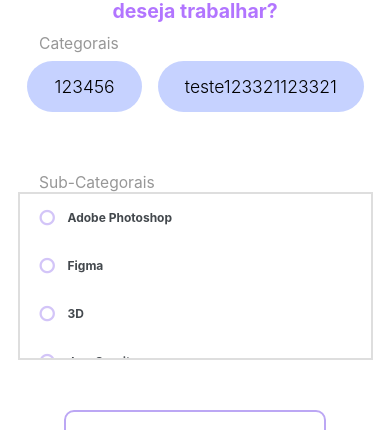
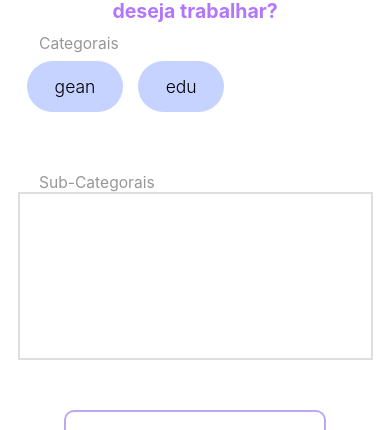
Before and after one commit to EduSan1/MediaSpace, a React Native app in the folder mobile/: screen /Login in a window 390 px wide. Shown: the part 303-733 px from the top of the page. Built offline with nearby package versions, Linux system fonts and the light colour scheme.

Commit message:
chore: connect subCategory in category

```diff
--- a/mobile/src/components/ CompleteRegisterFreelancer/index.tsx
+++ b/mobile/src/components/ CompleteRegisterFreelancer/index.tsx
@@ -9,46 +9,7 @@
     const [check, setCheck] = useState("")
     const [isLoad, setIsLoad] = useState(false)
     const [categories, setCategories] = useState([
-        {
-            "id": "30a57a03-96c6-42c2-b098-32e8756d2b62",
-            "name": "123456",
-            "icon": "123",
-            "is_active": true,
-            "create_at": "2022-09-28T23:23:10.927Z",
-            "update_at": "2022-09-28T23:23:10.927Z",
-            "sub_categories": [
-                {
-                    "id": "30cd530f-e380-412c-8fc7-3707506cb71d",
-                    "name": "aaaaa",
-                    "is_active": false,
-                    "create_at": "2022-09-29T23:23:12.567Z",
-                    "update_at": "2022-09-29T23:26:51.000Z"
-                },
-                {
-                    "id": "72b1a1c4-961c-485a-aa67-ac406d2447a8",
-                    "name": "2",
-                    "is_active": true,
-                    "create_at": "2022-09-29T23:23:19.043Z",
-                    "update_at": "2022-09-29T23:23:19.043Z"
-                },
-                {
-                    "id": "9d243ac6-c8f7-4ae8-81d9-2ec6dd2565b3",
-                    "name": "3",
-                    "is_active": true,
-                    "create_at": "2022-09-29T23:23:23.237Z",
-                    "update_at": "2022-09-29T23:23:23.237Z"
-                }
-            ]
-        },
-        {
-            "id": "7979b446-b804-4f33-88d9-a1c60f147516",
-            "name": "teste123321123321",
-            "icon": "123",
-            "is_active": false,
-            "create_at": "2022-09-28T23:22:07.202Z",
-            "update_at": "2022-09-28T23:26:26.000Z",
-            "sub_categories": []
-        },
+
         {
             "id": "859c7fb7-9c8e-4bb2-88ef-605502ebbeaa",
             "name": "gean",
@@ -88,24 +49,6 @@
             ]
         },
         {
-            "id": "a16b6bf4-1d3e-4319-b01c-ada96ac55dd1",
-            "name": "4",
-            "icon": "4",
-            "is_active": true,
-            "create_at": "2022-10-02T23:46:10.174Z",
-            "update_at": "2022-10-02T23:46:10.174Z",
-            "sub_categories": []
-        },
-        {
-            "id": "bdec6f7c-d71c-4125-b8e1-9db47303270b",
-            "name": "2",
-            "icon": "2",
-            "is_active": true,
-            "create_at": "2022-10-02T23:45:46.634Z",
-            "update_at": "2022-10-02T23:45:46.634Z",
-            "sub_categories": []
-        },
-        {
             "id": "d4a10075-3171-4998-91ab-30b17b8ef2f3",
             "name": "edu",
             "icon": "4",
@@ -143,15 +86,7 @@
                 }
             ]
         },
-        {
-            "id": "d9314b8f-7cf8-4cba-a8da-69c579073b98",
-            "name": "3",
-            "icon": "3",
-            "is_active": true,
-            "create_at": "2022-10-02T23:46:04.564Z",
-            "update_at": "2022-10-02T23:46:04.564Z",
-            "sub_categories": []
-        }
+
     ])
     const [userRegister, setUserRegister] = useState({
         name: {
@@ -160,14 +95,22 @@
 
     })
 
-    const [subCategories, setSubCategories] = useState([{}])
+    const [subCategories, setSubCategories] = useState<any>([])
 
     const findSubCategories = (idCategory: string, action: "REMOVE" | "ADD") => {
 
-       const filter : any = categories.find((category : any) => category.id === idCategory)
-       console.log(filter)
+        const categoryFilter : any = categories.find((category: any) => category.id === idCategory)
 
-    //    setSubCategories({...subCategories, filter.sub_categories})
+        if (action === "ADD") {
+            setSubCategories([ ...subCategories, ...categoryFilter.sub_categories ])
+        }else {
+            let subcategoriesFilter = categoryFilter.sub_categories.filter((subCategoryFilter: any) => subCategories.filter((subcategory : any) => subcategory.id !== subCategoryFilter.id))
+            // subcategoriesFilter = subcategoriesFilter
+            console.log(JSON.stringify(subcategoriesFilter))
+
+            // setSubCategories(subcategoriesFilter)
+        }
+
     }
 
 
@@ -200,7 +143,7 @@
                             return <CategoryButton id={category.id} setSubCategories={findSubCategories} icon="s" action={() => console.log("a")} category={category.name} />
                         })
                     }
-               </ScrollView>
+                </ScrollView>
             </View>
 
 
@@ -212,15 +155,13 @@
 
             <View style={styles.areaContainer2}>
                 <ScrollView style={styles.sectionSubCategory}>
-                    <CheckboxComponent title="Adobe Photoshop" id="Adobe Photoshop" />
-                    <CheckboxComponent title="Figma" id="Figma" />
-                    <CheckboxComponent title="3D" id="3d" />
-                    <CheckboxComponent title="JavaScrpit" id="js" />
-                    <CheckboxComponent title="Adobe Photoshop" id="Adobe Photoshop" />
-                    <CheckboxComponent title="Figma" id="Figma" />
-                    <CheckboxComponent title="3D" id="3d" />
-                    <CheckboxComponent title="JavaScrpit" id="js" />
-                    <CheckboxComponent title="Adobe Photoshop" id="Adobe Photoshop" />
+
+                    {
+                        subCategories?.map((subcategory: any) => {
+                            return <CheckboxComponent title={subcategory.name} id={subcategory.id} />
+                        })
+                    }
+
                 </ScrollView>
             </View>
 
--- a/mobile/src/components/utils/CategoryButton/index.tsx
+++ b/mobile/src/components/utils/CategoryButton/index.tsx
@@ -17,7 +17,7 @@
 
     const onSelected = () => {
         setIsSelected(!isSelected)
-        setSubCategories(id, "ADD")
+        setSubCategories(id, isSelected ? "REMOVE" : "ADD" )
     }
 
 
```
